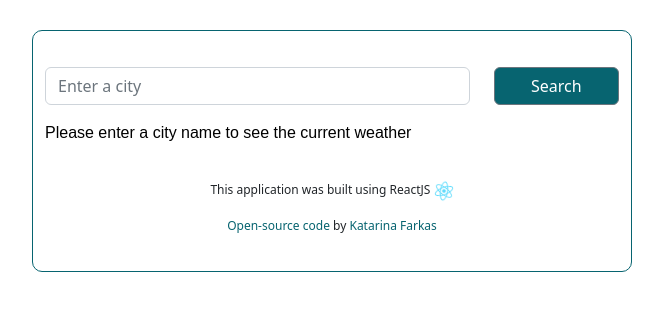
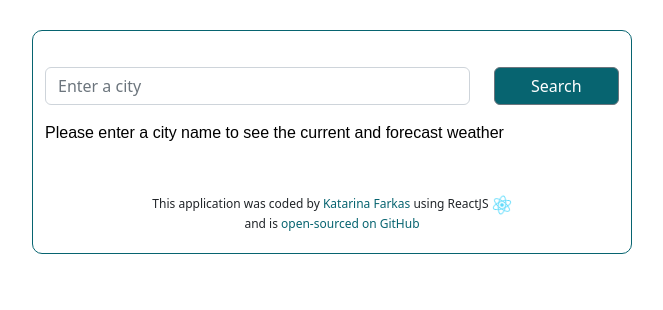
Before and after one commit to Katarina-411/react-weather-app, a React (Create React App) app: page / in a window 1280 px wide. Shown: the top 310 px of the page, without its empty margins (308-971 px from the left). Built offline with nearby package versions, Linux system fonts and the light colour scheme.

Commit message:
Added daily forecast

```diff
--- a/src/App.css
+++ b/src/App.css
@@ -13,8 +13,7 @@
 
 .App-footer {
   text-align: center;
-  padding: 20px 0 0;
-  margin: 0;
+  margin: 50px 0 0;
 }
 
 @media (prefers-reduced-motion: no-preference) {
--- a/src/App.js
+++ b/src/App.js
@@ -8,28 +8,28 @@ export default function App() {
       <Search />
       <footer className="App-footer">
         <p>
-          This application was built using ReactJS{" "}
+          This application was coded by{" "}
+          <a
+            href="https://katarina-farkas.netlify.app/"
+            target="blank"
+            rel="no-referrer"
+          >
+            Katarina Farkas
+          </a>{" "}
+          using ReactJS{" "}
           <img src="./logo192.png" alt="React logo" class="App-logo" />
         </p>
-        <span>
-          <p>
-            <a
-              href="https://github.com/Katarina-411/react-weather-app.git"
-              target="blank"
-              rel="no-referrer"
-            >
-              Open-source code
-            </a>{" "}
-            by{" "}
-            <a
-              href="https://katarina-farkas.netlify.app/"
-              target="blank"
-              rel="no-referrer"
-            >
-              Katarina Farkas
-            </a>
-          </p>
-        </span>
+        <p>
+          {" "}
+          and is{" "}
+          <a
+            href="https://github.com/Katarina-411/react-weather-app.git"
+            target="blank"
+            rel="no-referrer"
+          >
+            open-sourced on GitHub
+          </a>{" "}
+        </p>
       </footer>
     </div>
   );
--- /dev/null
+++ b/src/ForecastDay.js
@@ -0,0 +1,22 @@
+import React from "react";
+import WeatherIcon from "./WeatherIcon";
+
+export default function ForecastDay(props) {
+  function day() {
+    let date = new Date(props.data.dt * 1000);
+    let day = date.getDay();
+    let days = ["Sun", "Mon", "Tue", "Wed", "Thu", "Fri", "Sat"];
+    return days[day];
+  }
+
+  return (
+    <div>
+      <div className="forecast-day">{day()}</div>
+      <WeatherIcon code={props.data.weather[0].icon} size={30} />
+      <div>
+        <span className="forecast-max">{Math.round(props.data.temp.max)}º</span>
+        <span className="forecast-min">{Math.round(props.data.temp.min)}º</span>
+      </div>
+    </div>
+  );
+}
--- a/src/Search.js
+++ b/src/Search.js
@@ -2,6 +2,7 @@ import React, { useState } from "react";
 import axios from "axios";
 import "./styles.css";
 import WeatherInfo from "./WeatherInfo";
+import WeatherForecast from "./WeatherForecast";
 
 export default function Search() {
   const [city, setCity] = useState("");
@@ -17,6 +18,7 @@ export default function Search() {
       date: new Date(response.data.dt * 1000),
       direction: response.data.wind.deg,
       city: response.data.name,
+      coordinates: response.data.coord,
     });
   }
 
@@ -63,10 +65,13 @@ export default function Search() {
     <div>
       {form}
       {weather ? (
-        <WeatherInfo data={weather} />
+        <div>
+          <WeatherInfo data={weather} />
+          <WeatherForecast coordinates={weather.coordinates} />{" "}
+        </div>
       ) : (
         <p className="weather">
-          Please enter a city name to see the current weather
+          Please enter a city name to see the current and forecast weather
         </p>
       )}
     </div>
--- /dev/null
+++ b/src/WeatherForecast.css
@@ -0,0 +1,15 @@
+.weather-forecast {
+  text-align: center;
+}
+.forecast-day {
+  font-size: 16px;
+  margin-bottom: 5px;
+}
+.forecast-max {
+  font-size: 12px;
+  font-weight: 700;
+}
+.forecast-min {
+  font-size: 12px;
+  margin-left: 3px;
+}
--- /dev/null
+++ b/src/WeatherForecast.js
@@ -0,0 +1,49 @@
+import React, { useState, useEffect } from "react";
+import "./WeatherForecast.css";
+import axios from "axios";
+import ForecastDay from "./ForecastDay";
+
+export default function WeatherForecast(props) {
+  let [loaded, setLoaded] = useState(false);
+  let [forecast, setForecast] = useState(null);
+
+  useEffect(() => {
+    setLoaded(false);
+  }, [props.coordinates]);
+
+  function handleResponse(response) {
+    setForecast(response.data.daily);
+    setLoaded(true);
+  }
+
+  if (loaded) {
+    return (
+      <div className="weather-forecast">
+        <div className="row">
+          {forecast.map(function (dailyForecast, index) {
+            if (index === 0) {
+              return null;
+            }
+            if (index < 7) {
+              return (
+                <div className="col" key={index}>
+                  <ForecastDay data={dailyForecast} />
+                </div>
+              );
+            }
+          })}
+        </div>
+      </div>
+    );
+  } else {
+    let apiKey = "bb0df6985c2eab6a171d64a6bacbb4e1";
+    let apiEndpoint = "https://api.openweathermap.org/data/2.5/onecall?";
+    let units = "metric";
+    let lat = props.coordinates.lat;
+    let lon = props.coordinates.lon;
+    let url = `${apiEndpoint}lat=${lat}&lon=${lon}&appid=${apiKey}&units=${units}`;
+    axios.get(url).then(handleResponse);
+
+    return "Loading daily forecast...";
+  }
+}
--- a/src/WeatherIcon.js
+++ b/src/WeatherIcon.js
@@ -27,7 +27,7 @@ export default function WeatherIcon(props) {
     <ReactAnimatedWeather
       icon={iconMapping[props.code]}
       color="#076470"
-      size={46}
+      size={props.size}
       animate={true}
     />
   );
--- a/src/WeatherInfo.js
+++ b/src/WeatherInfo.js
@@ -18,7 +18,7 @@ export default function WeatherInfo(props) {
       <div className="row mt-3">
         <div className="col-6">
           <div>
-            <WeatherIcon code={props.data.icon} />
+            <WeatherIcon code={props.data.icon} size={48} />
             <WeatherTemperature celsius={props.data.temperature} />
           </div>
         </div>
--- a/src/styles.css
+++ b/src/styles.css
@@ -42,6 +42,7 @@
 
 .App-footer p {
   font-size: 12px;
+  margin: 0;
 }
 .App-footer a {
   font-size: 12px;
```
